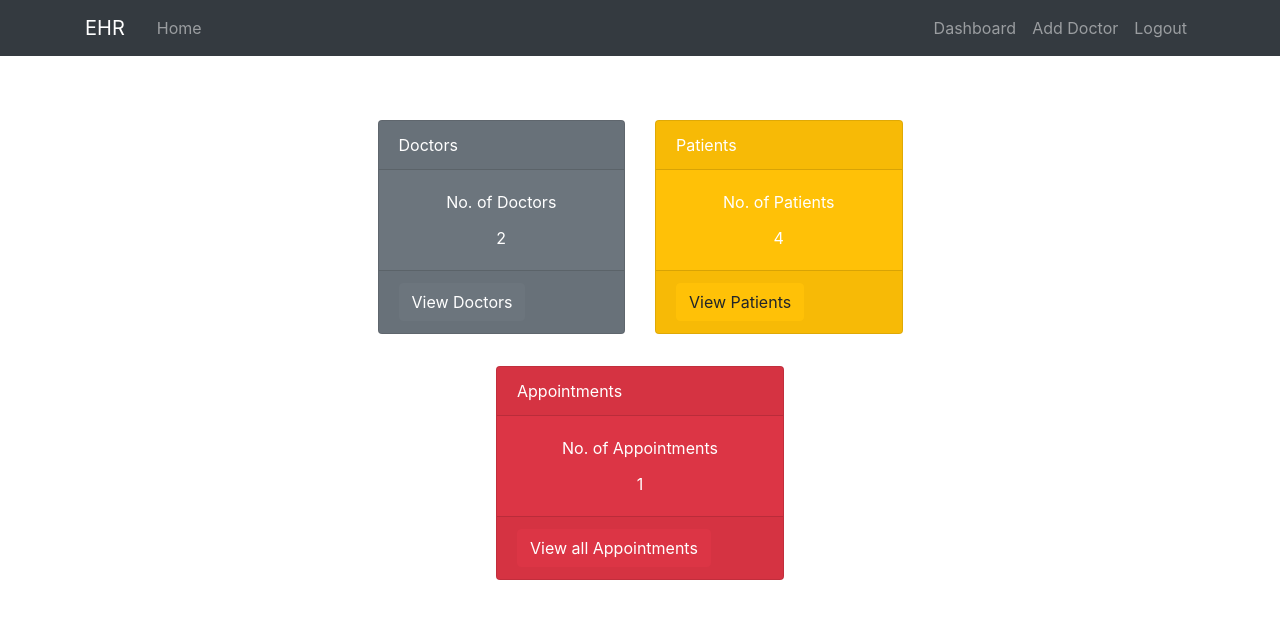
After one commit to ravilladhaneesh/EHR-PROJECT, a Django app: page /dashboard/ in a window 1280 px wide. The commit adds this page. Shown: the top 619 px of the page. Run offline with Django 4.2, Linux system fonts and the light colour scheme; a user stored in the database is signed in; data comes from the database, SQL or seed files in the repository; both versions use the stored data as it was after the commit; some libraries are stand-ins or nearby versions.

Commit message:
Created appointment models and customised all admin views like dashboards, view patients doctors appointments .Need to customise doctors views further

```diff
--- a/User/admin.py
+++ b/User/admin.py
@@ -1,7 +1,8 @@
 from django.contrib import admin
-from .models import User, Patient, Doctor
+from .models import User, Patient, Doctor, Appointment
 # Register your models here.
 
 admin.site.register(User)
 admin.site.register(Patient)
 admin.site.register(Doctor)
+admin.site.register(Appointment)
--- a/User/decorators.py
+++ b/User/decorators.py
@@ -17,7 +17,7 @@ def patient_required(function=None, redirect_field_name=REDIRECT_FIELD_NAME, log
     return actual_decorator
 
 
-def doctor_required(function=None, redirect_field_name=REDIRECT_FIELD_NAME, login_url='login'):
+def admin_required(function=None, redirect_field_name=REDIRECT_FIELD_NAME, login_url='login'):
     '''
     Decorator for views that checks that the logged in user is a student,
     redirects to the log-in page if necessary.
--- a/User/models.py
+++ b/User/models.py
@@ -37,3 +37,13 @@ class Doctor(models.Model):
 
     def __str__(self):
         return f'{self.doctor_name}'
+
+
+class Appointment(models.Model):
+
+    doctor_name = models.ForeignKey(Doctor, on_delete=models.CASCADE)
+    date = models.DateField()
+    time = models.TimeField()
+
+    def __str__(self):
+        return f' {self.doctor_name}'
--- /dev/null
+++ b/User/templates/User/dashboard.html
@@ -0,0 +1,66 @@
+{% extends 'User/home.html'%}
+{% block contents%}
+<div class="container mt-5 w-50">
+    <div class="container-md">
+        <div class="row">
+            <div class="col-md-6">
+                <div class="card text-white bg-secondary my-3" style="max-width: 18rem;">
+                    <div class="card-header">
+                        Doctors
+                    </div>
+                    <div class="card-body">
+                        <div class="card-title text-center">
+                            No. of Doctors
+                        </div>
+                        <div class="text-center">
+                            {{ doctor.count }}
+                        </div>
+                    </div>
+                    <div class="card-footer">
+                        <a href="{% url 'main-home' %}" class="btn btn-secondary">View Doctors</a>
+                    </div>
+                </div>
+            </div>
+            <div class="col-md-6">
+                <div class="card text-white bg-warning my-3" style="max-width: 18rem;">
+                    <div class="card-header">
+                        Patients
+                    </div>
+                    <div class="card-body">
+                        <div class="card-title text-center">
+                            No. of Patients
+                        </div>
+                        <div class="text-center">
+                            {{ patient.count }}
+                        </div>
+                    </div>
+                    <div class="card-footer">
+                        <a href="{% url 'view-patients' %}" class="btn btn-warning">View Patients</a>
+                    </div>
+                </div>
+            </div>
+        </div>
+        <div class="row">
+            <div class="col-md ">
+                <div class="card text-white bg-danger my-3 mx-auto" style="max-width: 18rem;">
+                    <div class="card-header">
+                        Appointments
+                    </div>
+                    <div class="card-body">
+                        <div class="card-title text-center">
+                            No. of Appointments
+                        </div>
+                        <div class="text-center">
+                            {{ appointment.count }}
+                        </div>
+                    </div>
+                    <div class="card-footer">
+                        <a href="{% url 'view-appointments' %}" class="btn btn-danger">View all Appointments</a>
+                    </div>
+                </div>
+            </div>
+        </div>
+
+
+    </div>
+{% endblock contents %}
--- a/User/templates/User/home.html
+++ b/User/templates/User/home.html
@@ -9,11 +9,10 @@
     <title>Home</title>
 </head>
 <body>
-    <main>
-        {% block contents %}
-            <div class="container-md">
+
+    <header class=" site-header">
         <div class="container-md mb-3">
-                    <nav class="navbar navbar-expand-md navbar-dark bg-dark fixed-top">
+            <nav class="navbar navbar-expand-md navbar-dark bg-dark  ">
                 <div class="container">
                     <a class="navbar-brand mr-4" href="{% url 'main-home' %}">EHR</a>
                     <button class="navbar-toggler" type="button" data-toggle="collapse" data-target="#navbarToggle" aria-controls="navbarToggle" aria-expanded="false" aria-label="Toggle navigation">
@@ -28,7 +27,7 @@
                             <div class="navbar-nav">
                             {% if user.is_authenticated %}
                                 {% if user.is_superuser %}
-                                            <a class="nav-item nav-link" href="#">Dashboard</a>
+                                    <a class="nav-item nav-link" href="{% url 'dashboard'%}">Dashboard</a>
                                     <a class="nav-item nav-link" href="{% url 'doctor-signup'%}">Add Doctor</a>
                                 {% elif user.is_patient %}
                                     <a class="nav-item nav-link" href="{%url 'book-appointment' %}">Appointment</a>
@@ -51,15 +50,12 @@
                 {% endfor %}
             {%endif %}
         </div>
-                <div class="container mt-3">
-                    <div class="container mt-5">
-                        <figure>
-                            <blockquote class="blockquote">Prevention is better than cure</blockquote>
-                            <figcaption class="blockquote-footer">some doctor</figcaption>
-                        </figure>
-                    </div>
-                </div>
-            </div>
+    </header>
+
+    <div></div>
+    <main class=" container my-5">
+        {% block contents %}
+
         {% endblock contents %}
     </main>
     <script src="https://code.jquery.com/jquery-3.2.1.slim.min.js" integrity="sha384-KJ3o2DKtIkvYIK3UENzmM7KCkRr/rE9/Qpg6aAZGJwFDMVNA/GpGFF93hXpG5KkN" crossorigin="anonymous"></script>
--- a/User/views.py
+++ b/User/views.py
@@ -1,18 +1,23 @@
-from django.shortcuts import render, redirect, get_object_or_404
-from .forms import UserRegisterForm, PatientSignUpForm, DoctorSignUpForm
+from django.shortcuts import render, redirect
+from .forms import UserRegisterForm, PatientSignUpForm, DoctorSignUpForm, AppointmentForm
 from django.contrib import messages
 from django.contrib.auth import login
 from django.views.generic import CreateView
 from .models import User
 from django.contrib.auth.decorators import login_required
-from .decorators import patient_required, doctor_required
-from django.contrib.auth.mixins import LoginRequiredMixin
+from .decorators import patient_required, admin_required
 from django.utils.decorators import method_decorator
+from .models import Doctor, Patient, Appointment
 
 # Create your views here.
 
 def home(request):
-    return render(request, 'User/home.html')
+    context = {
+        'doctor': Doctor.objects.all(),
+        'patient': Patient.objects.all(),
+        'appointment': Appointment.objects.all(),
+    }
+    return render(request, 'User/doctors.html', context)
 
 
 def register(request):
@@ -41,25 +46,34 @@ class PatientSignUpView(CreateView):
 
     def form_valid(self,form):
         user = form.save()
-        login(self.request, user)
+        messages.success(self.request, f"Created Account for {form.cleaned_data.get('username')}")
+        # login(self.request, user)
         return redirect('login')
 
 
 @login_required
 @patient_required
 def book_appointment(request):
-    return render(request, 'User/home.html')
+    if request.method == "POST":
+        form = AppointmentForm(request.POST)
+        if form.is_valid():
+            form.save()
+            patient_name = form.cleaned_data.get('patient_name')
+            messages.success(request,f'Appointment booked for {patient_name}')
+            return redirect('main-home')
+    else:
+        form = AppointmentForm()
 
+    return render(request, 'User/register.html', {"form": form})
 
 
 @method_decorator(login_required, name="dispatch")
-@method_decorator(doctor_required, name="dispatch")
+@method_decorator(admin_required, name="dispatch")
 class DoctorSignUpView(  CreateView):
     model = User
     form_class = DoctorSignUpForm
     context_object_name = 'form'
     template_name = "User/register.html"
-    # success_url = "/"
 
     def get_context_data(self, **kwargs):
         kwargs["user_type"] = 'doctor'
@@ -68,5 +82,45 @@ class DoctorSignUpView(  CreateView):
 
     def form_valid(self,form):
         user = form.save()
-        login(self.request, user)
+        messages.success(self.request, f"Created Account for {form.cleaned_data.get('username')}")
+        # login(self.request, user)
         return redirect('main-home')
+
+
+
+@login_required
+@admin_required
+def dashboard(request):
+    context = {
+        'doctor': Doctor.objects.all(),
+        'patient': Patient.objects.all(),
+        'appointment': Appointment.objects.all(),
+    }
+    return render(request, 'User/dashboard.html', context)
+
+
+@login_required
+def view_patients(request):
+    context = {
+        'patient': Patient.objects.all(),
+    }
+
+    return render(request, "User/patients.html", context )
+
+
+@login_required
+def view_doctors(request):
+    context = {
+        'doctor': Doctor.objects.all(),
+    }
+
+    return render(request, "User/doctors.html", context )
+
+@login_required
+@admin_required
+def view_appointments(request):
+    context = {
+        'appointment': Appointment.objects.all(),
+    }
+
+    return render(request, 'User/appointments.html', context)
--- a/ehr/urls.py
+++ b/ehr/urls.py
@@ -23,9 +23,12 @@ urlpatterns = [
     path("",user_views.home, name='main-home'),
     # path("register/", user_views.register, name='register'),
     path("register/patient", user_views.PatientSignUpView.as_view(), name="patient-signup"),
-    # path("register/doctor", user_views.DoctorSignUpView.as_view(), name="doctor-signup"),
     path('login/',auth_views.LoginView.as_view(template_name="User/login.html"), name="login"),
     path('logout/', auth_views.LogoutView.as_view(template_name="User/logout.html"), name="logout"),
     path('appointment/', user_views.book_appointment, name="book-appointment"),
     path('register/doctor', user_views.DoctorSignUpView.as_view() , name="doctor-signup"),
+    path('dashboard/', user_views.dashboard, name='dashboard'),
+    path('view_patients/', user_views.view_patients, name="view-patients"),
+    path('view_doctors/', user_views.view_doctors, name="view-doctors"),
+    path('view_appointments/', user_views.view_appointments, name="view-appointments"),
 ]
```
Also changed, not shown: User/forms.py (+25 -2 lines), User/templates/User/appointments.html (added, +15 -0 lines), User/templates/User/doctors.html (added, +24 -0 lines), User/templates/User/patients.html (added, +24 -0 lines), User/migrations/0001_initial.py, User/migrations/0002_appointment.py (added), User/migrations/0003_remove_appointment_patient_name.py (added), db.sqlite3. Lines whose indentation alone changed are shown as unchanged.
